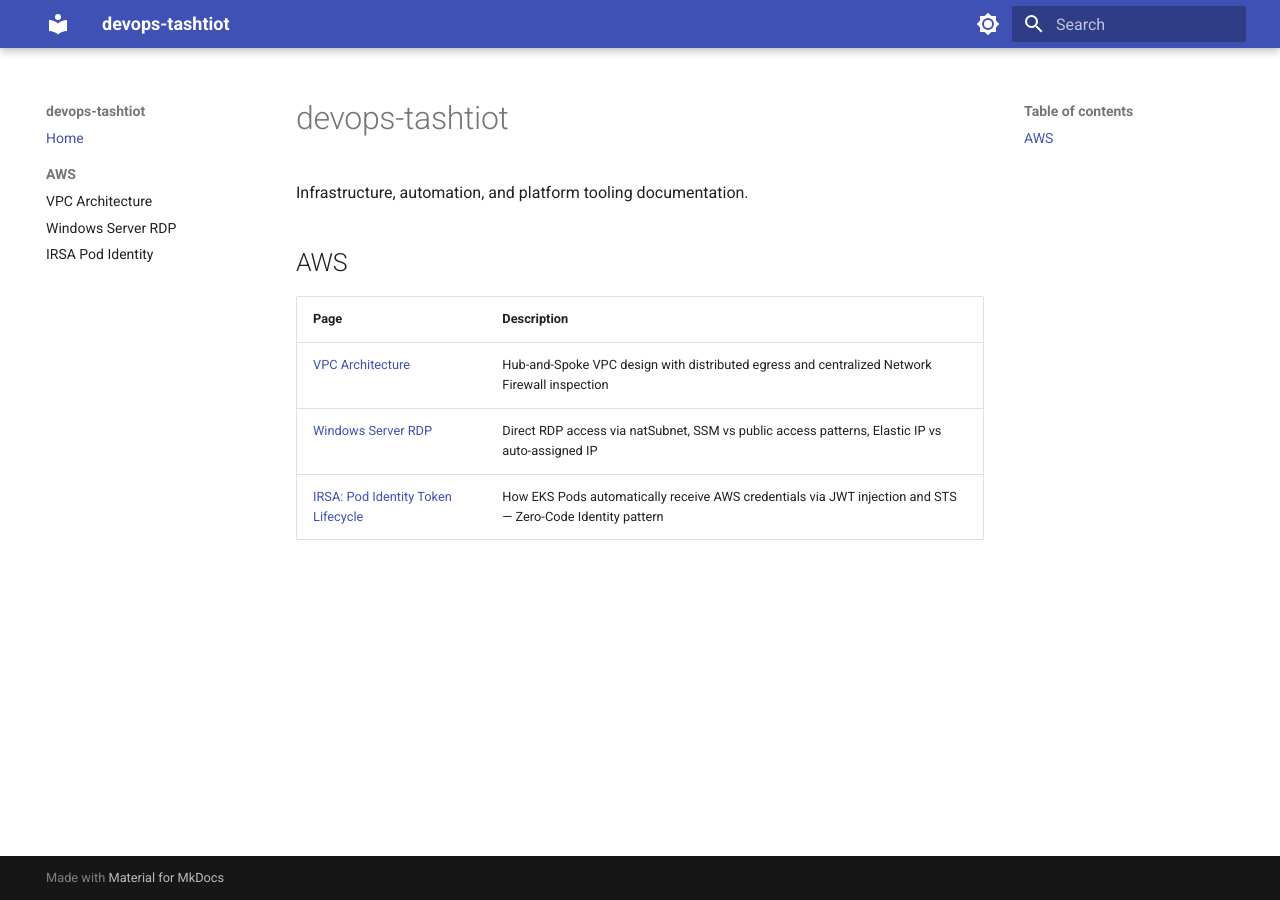
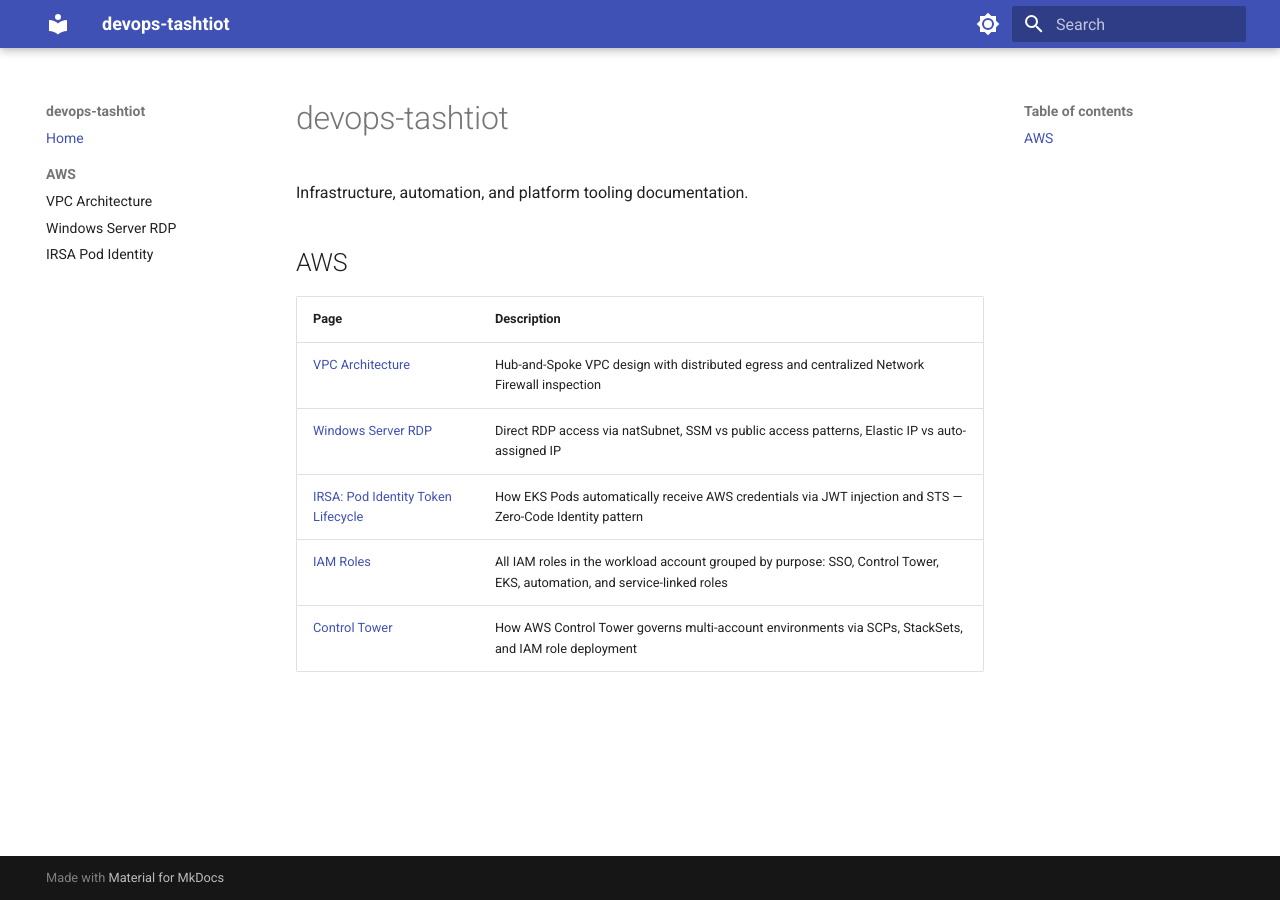
Before and after one commit to devops-tashtiot/devops-tashtiot.github.io, an MkDocs documentation site: the page built from docs-src/index.md, in a window 1280 px wide. Built offline with MkDocs 1.6.1 and Material for MkDocs 9.7.7, drawn with Linux system fonts in a browser that asks for light colours.

Commit message:
docs: add IAM roles and Control Tower to index

```diff
--- a/docs-src/index.md
+++ b/docs-src/index.md
@@ -9,3 +9,5 @@
 | [VPC Architecture](aws/vpc-architecture.md) | Hub-and-Spoke VPC design with distributed egress and centralized Network Firewall inspection |
 | [Windows Server RDP](aws/windows-server-rdp.md) | Direct RDP access via natSubnet, SSM vs public access patterns, Elastic IP vs auto-assigned IP |
 | [IRSA: Pod Identity Token Lifecycle](aws/irsa-pod-identity.md) | How EKS Pods automatically receive AWS credentials via JWT injection and STS — Zero-Code Identity pattern |
+| [IAM Roles](aws/iam-roles.md) | All IAM roles in the workload account grouped by purpose: SSO, Control Tower, EKS, automation, and service-linked roles |
+| [Control Tower](aws/control-tower.md) | How AWS Control Tower governs multi-account environments via SCPs, StackSets, and IAM role deployment |
```
